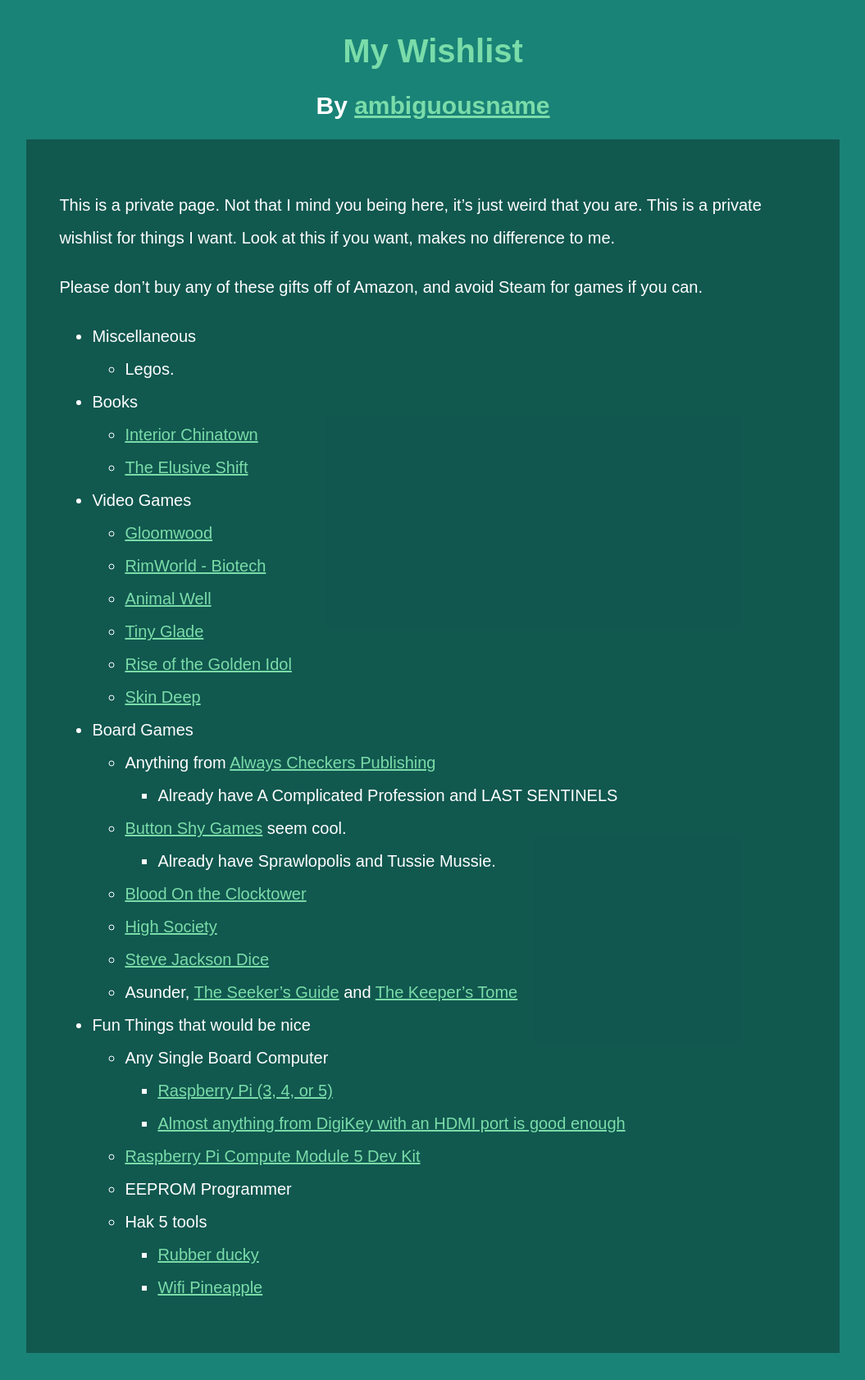
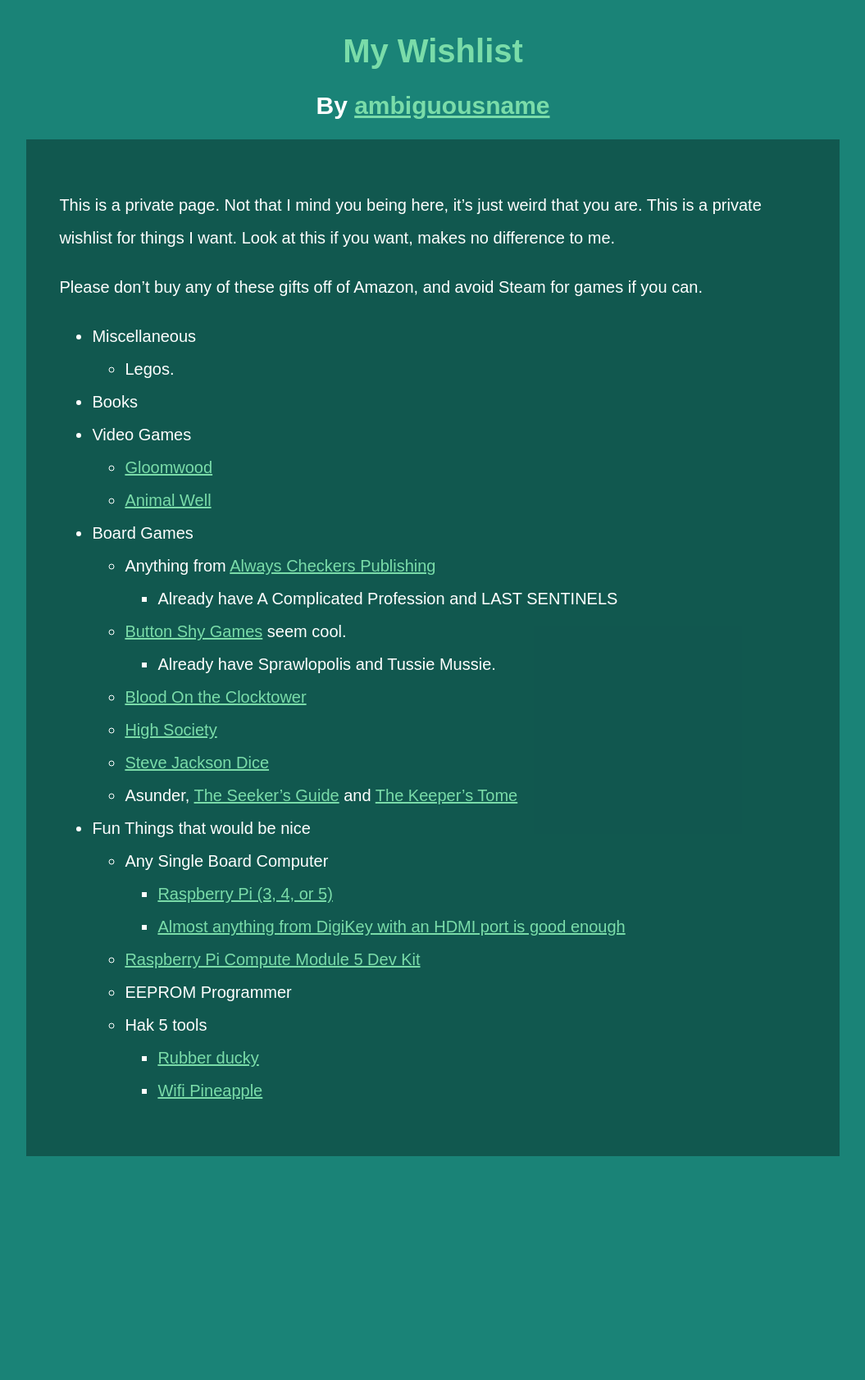
Before and after one commit to ambiguousname/ambiguousname.github.io, a Jekyll site: the page built from assets/wishlist.md, in a window 1280 px wide. Shown: the whole page at 82% size, without its empty margins (112-1167 px from the left). Built offline with Jekyll 4.4.1, drawn with Linux system fonts in a browser that asks for light colours; after the commit the page ends 1443 px from its top, so only the background shows below that.

Commit message:
Update wishlist.md

```diff
--- a/assets/wishlist.md
+++ b/assets/wishlist.md
@@ -10,15 +10,9 @@
 - Miscellaneous
 	- Legos.
 - Books
-	- [Interior Chinatown](https://www.charlesyuauthor.com/book/interior-chinatown/)
-	- [The Elusive Shift](https://mitpress.mit.edu/9780262544900/the-elusive-shift/)
 - Video Games
 	- [Gloomwood](https://store.steampowered.com/app/1150760/)
-	- [RimWorld - Biotech](https://store.steampowered.com/app/1826140/)
 	- [Animal Well](https://store.steampowered.com/app/813230/)
-	- [Tiny Glade](https://store.steampowered.com/app/2198150/Tiny_Glade)
-	- [Rise of the Golden Idol](https://store.steampowered.com/app/2716400/The_Rise_of_the_Golden_Idol?snr=1_25_4__318)
-	- [Skin Deep](https://store.steampowered.com/app/301280/Skin_Deep/)
 - Board Games
 	- Anything from [Always Checkers Publishing](https://alwayscheckers.com/)
 		- Already have A Complicated Profession and LAST SENTINELS
```
